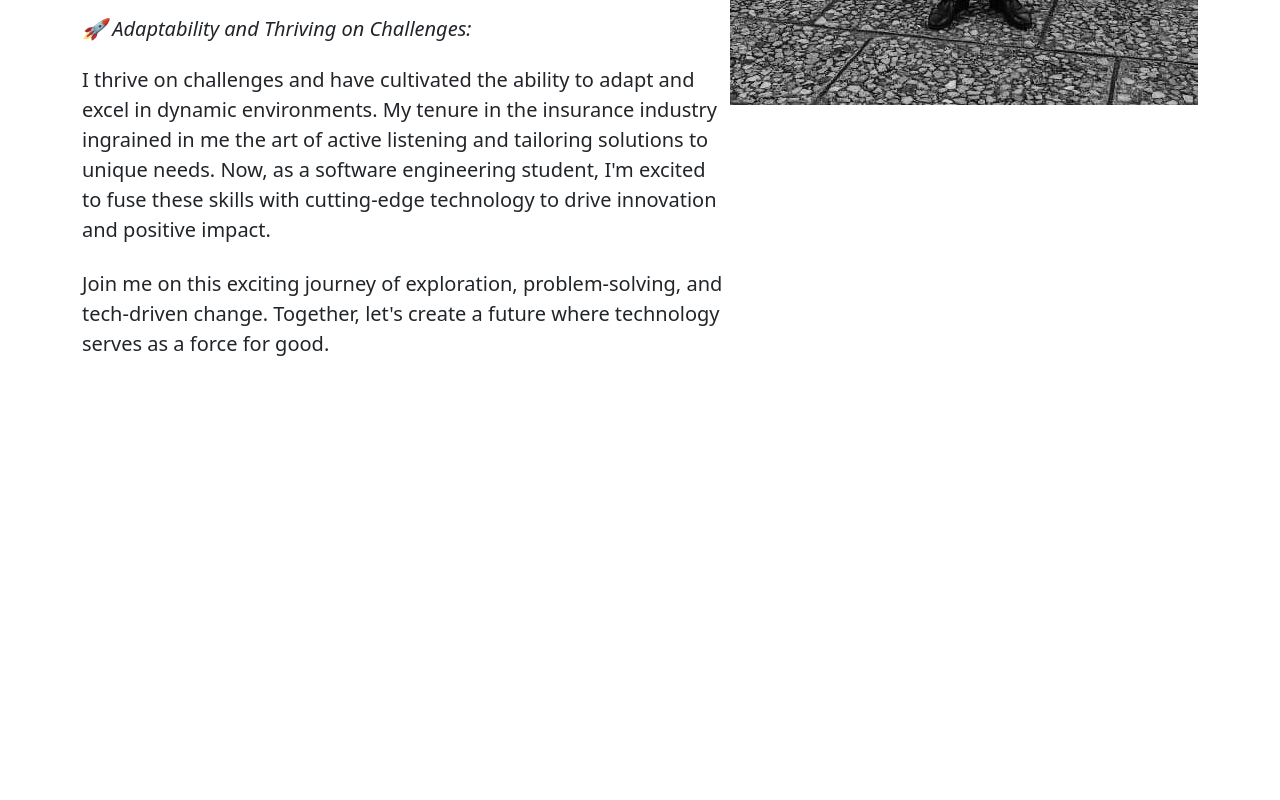
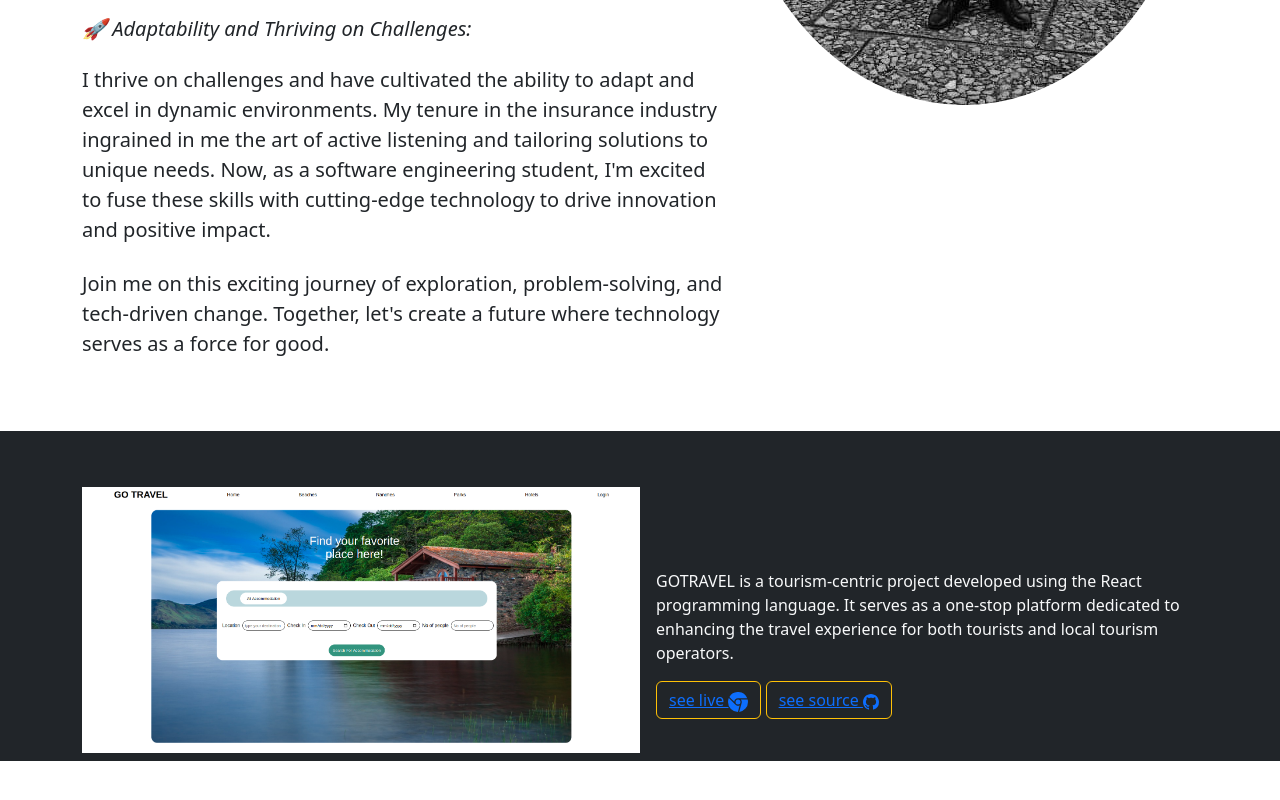
Before and after one commit to gilbert-ku/gilbert-portfolio, a website built with Vite: page src/index.html in a window 1280 px wide. Shown: the part 1727-2527 px from the top of the page. Before the commit the page ends 2110 px from the top, so only its background shows below. Built offline with nearby package versions, Linux system fonts and the light colour scheme.

Commit message:
add go trave project

```diff
--- a/src/index.html
+++ b/src/index.html
@@ -104,12 +104,12 @@
     </section>
     <!-- About -->
 
-    <section>
+    <section class="bg-tertiary">
       <div class="container">
         <div class="d-lg-flex align-items-center justify-content-between">
-          <div>
+          <div id="ABOUT">
             <!-- <h1>Welcome to <span class="text-warning"> My Portfolio! </span></h1> -->
-            <p class="mt-5" id="ABOUT">ABOUT</p>
+            <p class="mt-5" >ABOUT</p>
             <h1><em>Who am i ?</em></h1>
             <p class="lead my-4">
               I'm a passionate full-stack software engineering student currently immersed in the vibrant learning environment of Moringa School. My journey in technology has equipped me with a diverse skill set, including <span class="text-warning">HTML, CSS, JavaScript, ReactJS, Python, Flask,</span> and SQLite. Beyond the curriculum, I'm a self-driven learner exploring Bootstrap and Tailwind to further enhance my toolkit
@@ -137,7 +137,7 @@
 
           </div>
           <img
-            class="img-fluid w-100  d-sm-block "
+            class="img-fluid w-100  d-sm-block my-2 rounded-circle m=3"
             src="image/aboutme.jpeg"
             alt=""
           />
@@ -146,6 +146,50 @@
       </div>
 
     </section>
+
+    <!-- PROJECTS -->
+    <section id="PROJECTS"
+    class="bg-dark text-light p-5 p-lg-0 pt-lg-5 text-center text-sm-start my-5"
+    >
+      <div class="container d-lg-flex align-items-center justify-content-between">
+        <img
+            class="img-fluid w-50 align-items-center d-sm-block my-2 "
+            src="image/go-travel.png"
+            alt=""
+          />
+        <div class="mx-3 bg-dark text-light p-5 p-lg-0 pt-lg-5 text-center text-sm-start" my-0  >
+          <p>GOTRAVEL is a tourism-centric project developed using the React programming language. It serves as a one-stop platform dedicated to enhancing the travel experience for both tourists and local tourism operators.</p>
+            <!-- <h3>Key features of GOTRAVEL include:</h3> -->
+                <!-- <ol>
+                    <li>Comprehensive listings of tourist services, ensuring travelers have access to a wide range of options.</li>
+                    <li>Detailed information on tourist attractions and scenic spots, helping travelers make informed decisions.</li>
+                    <li>A user-friendly dashboard designed specifically for tourist business owners, making it easy for them to showcase their offerings and receive reviews.</li>
+                    <li>Client-friendly filtering options for search, enabling users to find the perfect travel experiences that suit their preferences.</li>
+                </ol> -->
+            <div>
+              <button type="button" class="btn btn-outline-warning">
+                <a href="https://trip-advisor-7b3j.vercel.app/">
+                  see live
+                <span><svg xmlns="http://www.w3.org/2000/svg" width="20" height="20" fill="currentColor" class="bi bi-browser-chrome" viewBox="0 0 16 16">
+                  <path fill-rule="evenodd" d="M16 8a8.001 8.001 0 0 1-7.022 7.94l1.902-7.098a2.995 2.995 0 0 0 .05-1.492A2.977 2.977 0 0 0 10.237 6h5.511A8 8 0 0 1 16 8ZM0 8a8 8 0 0 0 7.927 8l1.426-5.321a2.978 2.978 0 0 1-.723.255 2.979 2.979 0 0 1-1.743-.147 2.986 2.986 0 0 1-1.043-.7L.633 4.876A7.975 7.975 0 0 0 0 8Zm5.004-.167L1.108 3.936A8.003 8.003 0 0 1 15.418 5H8.066a2.979 2.979 0 0 0-1.252.243 2.987 2.987 0 0 0-1.81 2.59ZM8 10a2 2 0 1 0 0-4 2 2 0 0 0 0 4Z"/>
+                </svg></span>
+                </a>
+              </button>
+              <button type="button" class="btn btn-outline-warning">
+                <a href="https://trip-advisor-7b3j.vercel.app/">
+                  see source
+                <span><svg xmlns="http://www.w3.org/2000/svg" width="16" height="16" fill="currentColor" class="bi bi-github" viewBox="0 0 16 16">
+                  <path d="M8 0C3.58 0 0 3.58 0 8c0 3.54 2.29 6.53 5.47 7.59.4.07.55-.17.55-.38 0-.19-.01-.82-.01-1.49-2.01.37-2.53-.49-2.69-.94-.09-.23-.48-.94-.82-1.13-.28-.15-.68-.52-.01-.53.63-.01 1.08.58 1.23.82.72 1.21 1.87.87 2.33.66.07-.52.28-.87.51-1.07-1.78-.2-3.64-.89-3.64-3.95 0-.87.31-1.59.82-2.15-.08-.2-.36-1.02.08-2.12 0 0 .67-.21 2.2.82.64-.18 1.32-.27 2-.27.68 0 1.36.09 2 .27 1.53-1.04 2.2-.82 2.2-.82.44 1.1.16 1.92.08 2.12.51.56.82 1.27.82 2.15 0 3.07-1.87 3.75-3.65 3.95.29.25.54.73.54 1.48 0 1.07-.01 1.93-.01 2.2 0 .21.15.46.55.38A8.012 8.012 0 0 0 16 8c0-4.42-3.58-8-8-8z"/>
+                </svg></span>
+                </a>
+              </button>
+            </div>
+        </div>
+      </div>
+
+
+    </section>
+
     <script type="module" src="./js/main.js"></script>
   </body>
 </html>
```
Also changed, not shown: src/image/go-travel.png (added).
